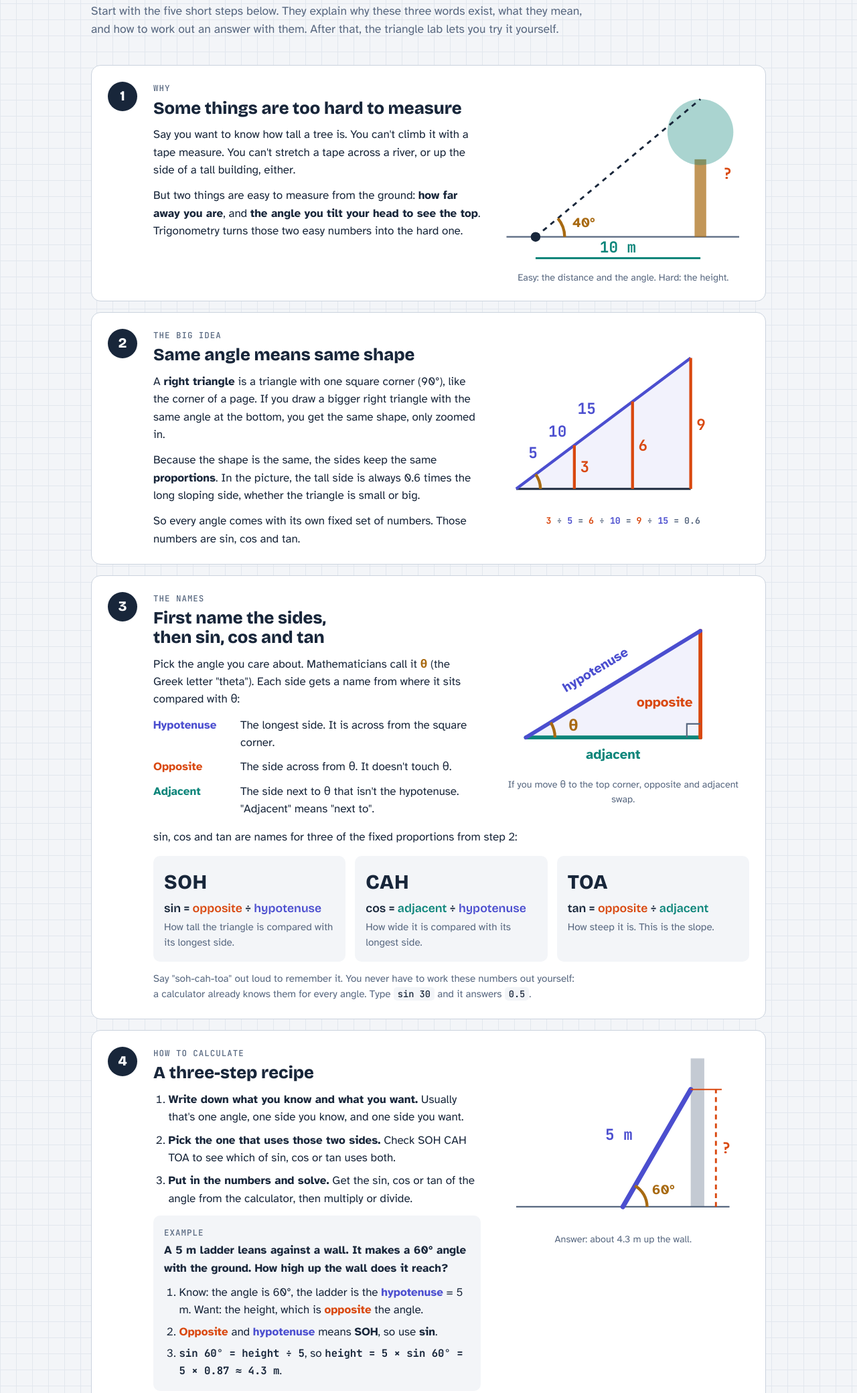
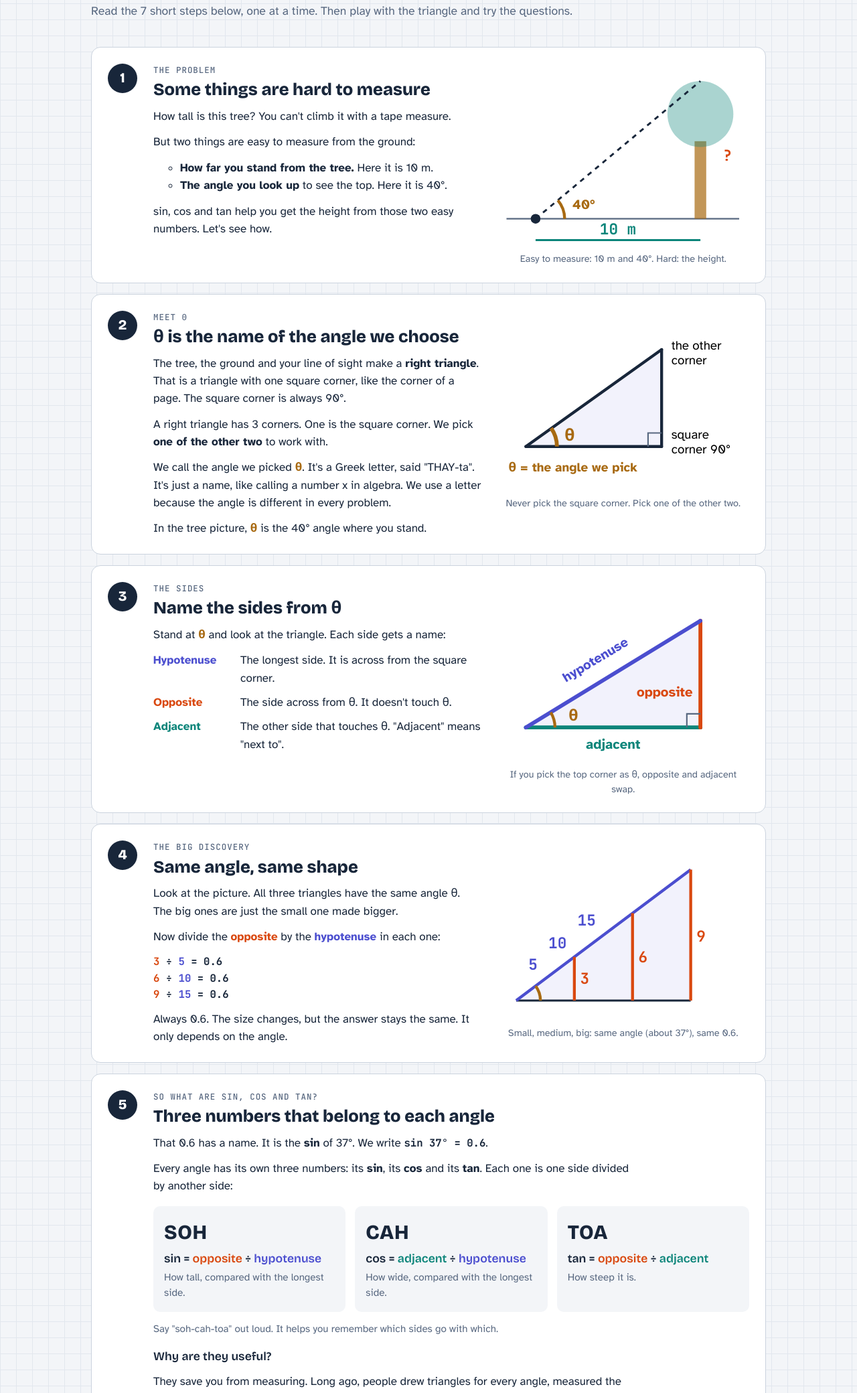
Before and after one commit to OrikatVoithy/math_lessons, a plain HTML site: page trig-lessons/index.html in a window 1280 px wide. Shown: the part 139-2219 px from the top of the page at 67% size. Drawn offline with nearby package versions, Linux system fonts and the light colour scheme.

Commit message:
Level 1: simpler wording, explain θ and why sin/cos/tan exist
Learner feedback: did not see why sin/cos/tan exist, did not understand
θ, and the language was too hard.

- New step 2 "Meet θ": which angle it is, why it is a letter
- New step 5 "So what are sin, cos and tan?": numbers that belong to
  each angle, with a small table and why it saves measuring
- Shorter sentences and everyday words throughout

Co-Authored-By: Claude Opus 5.5 <noreply@anthropic.com>
Claude-Session: https://claude.ai/code/session_01Mbf6AXNTsvPM9AfoVk1tWS

```diff
--- a/trig-lessons/index.html
+++ b/trig-lessons/index.html
@@ -227,6 +227,15 @@ code { font-family: var(--mono); font-size: 0.9em; background: var(--paper); pad
 .nextlevel:hover { border-color: var(--ink); }
 .nextlevel:focus-visible, .golink:focus-visible, a:focus-visible { outline: 3px solid var(--hyp); outline-offset: 2px; }
 
+.tablewrap { overflow-x: auto; }
+.trigtable { border-collapse: collapse; font-variant-numeric: tabular-nums; min-width: 18rem; }
+.trigtable th, .trigtable td { padding: 6px 16px; text-align: right; border-bottom: 1px solid var(--line); }
+.trigtable thead th { font-family: var(--mono); font-size: 0.85rem; color: var(--muted); font-weight: 700; }
+.trigtable tbody th { font-family: var(--mono); color: var(--angle); text-align: left; }
+.trigtable td { font-family: var(--mono); font-weight: 500; }
+.span > h3 { margin-top: 6px; }
+ul.checks.num { list-style: none; padding-left: 0; }
+
 svg text { font-family: var(--body); }
 .handle { cursor: grab; }
 svg .num { font-family: var(--mono); font-weight: 700; }
@@ -256,17 +265,22 @@ svg .num { font-family: var(--mono); font-weight: 700; }
       </div>
     </div>
     <h1>What are sin, cos and tan?</h1>
-    <p class="lede">Start with the five short steps below. They explain why these three words exist, what they mean, and how to work out an answer with them. After that, the triangle lab lets you try it yourself.</p>
+    <p class="lede">Read the 7 short steps below, one at a time. Then play with the triangle and try the questions.</p>
   </header>
 
   <ol class="steps">
     <li class="panel step">
       <div class="stepnum" aria-hidden="true">1</div>
       <div class="stepbody">
-        <div class="eyebrow">Why</div>
-        <h2>Some things are too hard to measure</h2>
-        <p>Say you want to know how tall a tree is. You can't climb it with a tape measure. You can't stretch a tape across a river, or up the side of a tall building, either.</p>
-        <p>But two things are easy to measure from the ground: <b>how far away you are</b>, and <b>the angle you tilt your head to see the top</b>. Trigonometry turns those two easy numbers into the hard one.</p>
+        <div class="eyebrow">The problem</div>
+        <h2>Some things are hard to measure</h2>
+        <p>How tall is this tree? You can't climb it with a tape measure.</p>
+        <p>But two things are easy to measure from the ground:</p>
+        <ul class="checks">
+          <li><b>How far you stand from the tree.</b> Here it is 10 m.</li>
+          <li><b>The angle you look up</b> to see the top. Here it is 40°.</li>
+        </ul>
+        <p>sin, cos and tan help you get the height from those two easy numbers. Let's see how.</p>
       </div>
       <figure>
         <svg viewBox="0 0 260 188" role="img" aria-label="A person 10 metres from a tree, looking up at the top at 40 degrees. The height is unknown.">
@@ -281,18 +295,79 @@ svg .num { font-family: var(--mono); font-weight: 700; }
           <text x="125" y="176" text-anchor="middle" class="t-adj num" font-size="13">10 m</text>
           <text x="238" y="100" text-anchor="middle" class="t-opp num" font-size="22">?</text>
         </svg>
-        <figcaption>Easy: the distance and the angle. Hard: the height.</figcaption>
+        <figcaption>Easy to measure: 10 m and 40°. Hard: the height.</figcaption>
       </figure>
     </li>
 
     <li class="panel step">
       <div class="stepnum" aria-hidden="true">2</div>
       <div class="stepbody">
-        <div class="eyebrow">The big idea</div>
-        <h2>Same angle means same shape</h2>
-        <p>A <b>right triangle</b> is a triangle with one square corner (90°), like the corner of a page. If you draw a bigger right triangle with the same angle at the bottom, you get the same shape, only zoomed in.</p>
-        <p>Because the shape is the same, the sides keep the same <b>proportions</b>. In the picture, the tall side is always 0.6 times the long sloping side, whether the triangle is small or big.</p>
-        <p>So every angle comes with its own fixed set of numbers. Those numbers are sin, cos and tan.</p>
+        <div class="eyebrow">Meet θ</div>
+        <h2>θ is the name of the angle we choose</h2>
+        <p>The tree, the ground and your line of sight make a <b>right triangle</b>. That is a triangle with one square corner, like the corner of a page. The square corner is always 90°.</p>
+        <p>A right triangle has 3 corners. One is the square corner. We pick <b>one of the other two</b> to work with.</p>
+        <p>We call the angle we picked <b class="ang">θ</b>. It's a Greek letter, said "THAY-ta". It's just a name, like calling a number x in algebra. We use a letter because the angle is different in every problem.</p>
+        <p>In the tree picture, <b class="ang">θ</b> is the 40° angle where you stand.</p>
+      </div>
+      <figure>
+        <svg viewBox="0 0 260 185" role="img" aria-label="A right triangle. The bottom left corner is marked theta, the angle we pick. The bottom right corner is the square corner, 90 degrees. The top corner is the other corner.">
+          <polygon points="30,140 170,140 170,40" class="f-hyp-soft"/>
+          <line x1="30" y1="140" x2="170" y2="140" class="s-ink" stroke-width="3" stroke-linecap="round"/>
+          <line x1="170" y1="140" x2="170" y2="40" class="s-ink" stroke-width="3" stroke-linecap="round"/>
+          <line x1="30" y1="140" x2="170" y2="40" class="s-ink" stroke-width="3" stroke-linecap="round"/>
+          <path d="M156,140 L156,126 L170,126" class="s-muted" stroke-width="1.5" fill="none"/>
+          <path d="M62,140 A32,32 0 0 0 56,121" class="s-angle" stroke-width="4" fill="none"/>
+          <text x="70" y="134" class="t-angle" font-size="17" font-weight="700">θ</text>
+          <text x="12" y="166" class="t-angle" font-size="13" font-weight="700">θ = the angle we pick</text>
+          <text x="180" y="132" class="t-ink" font-size="13"><tspan x="180" dy="0">square</tspan><tspan x="180" dy="15">corner 90°</tspan></text>
+          <text x="180" y="40" class="t-ink" font-size="13"><tspan x="180" dy="0">the other</tspan><tspan x="180" dy="15">corner</tspan></text>
+        </svg>
+        <figcaption>Never pick the square corner. Pick one of the other two.</figcaption>
+      </figure>
+    </li>
+
+    <li class="panel step">
+      <div class="stepnum" aria-hidden="true">3</div>
+      <div class="stepbody">
+        <div class="eyebrow">The sides</div>
+        <h2>Name the sides from θ</h2>
+        <p>Stand at <b class="ang">θ</b> and look at the triangle. Each side gets a name:</p>
+        <dl class="defs">
+          <div><dt class="hyp">Hypotenuse</dt><dd>The longest side. It is across from the square corner.</dd></div>
+          <div><dt class="opp">Opposite</dt><dd>The side across from θ. It doesn't touch θ.</dd></div>
+          <div><dt class="adj">Adjacent</dt><dd>The other side that touches θ. "Adjacent" means "next to".</dd></div>
+        </dl>
+      </div>
+      <figure>
+        <svg viewBox="0 0 260 185" role="img" aria-label="Right triangle with angle theta at the bottom left. The side across from theta is opposite, the bottom side is adjacent, the sloping side is the hypotenuse.">
+          <polygon points="30,150 210,150 210,40" class="f-hyp-soft"/>
+          <line x1="30" y1="150" x2="210" y2="150" class="s-adj" stroke-width="4" stroke-linecap="round"/>
+          <line x1="210" y1="150" x2="210" y2="40" class="s-opp" stroke-width="4" stroke-linecap="round"/>
+          <line x1="30" y1="150" x2="210" y2="40" class="s-hyp" stroke-width="4" stroke-linecap="round"/>
+          <path d="M196,150 L196,136 L210,136" class="s-muted" stroke-width="1.5" fill="none"/>
+          <path d="M60,150 A30,30 0 0 0 55.6,134.4" class="s-angle" stroke-width="3" fill="none"/>
+          <text x="74" y="143" class="t-angle" font-size="16" font-weight="700">θ</text>
+          <text x="120" y="172" text-anchor="middle" class="t-adj" font-size="14" font-weight="700">adjacent</text>
+          <text x="202" y="118" text-anchor="end" class="t-opp" font-size="14" font-weight="700">opposite</text>
+          <text x="104" y="84" text-anchor="middle" class="t-hyp" font-size="14" font-weight="700" transform="rotate(-31 104 84)">hypotenuse</text>
+        </svg>
+        <figcaption>If you pick the top corner as θ, opposite and adjacent swap.</figcaption>
+      </figure>
+    </li>
+
+    <li class="panel step">
+      <div class="stepnum" aria-hidden="true">4</div>
+      <div class="stepbody">
+        <div class="eyebrow">The big discovery</div>
+        <h2>Same angle, same shape</h2>
+        <p>Look at the picture. All three triangles have the same angle θ. The big ones are just the small one made bigger.</p>
+        <p>Now divide the <b class="opp">opposite</b> by the <b class="hyp">hypotenuse</b> in each one:</p>
+        <ul class="checks num">
+          <li><span class="opp">3</span> ÷ <span class="hyp">5</span> = 0.6</li>
+          <li><span class="opp">6</span> ÷ <span class="hyp">10</span> = 0.6</li>
+          <li><span class="opp">9</span> ÷ <span class="hyp">15</span> = 0.6</li>
+        </ul>
+        <p>Always 0.6. The size changes, but the answer stays the same. It only depends on the angle.</p>
       </div>
       <figure>
         <svg viewBox="0 0 260 185" role="img" aria-label="Three right triangles with the same angle, sizes 3-4-5, 6-8-10 and 9-12-15.">
@@ -310,65 +385,61 @@ svg .num { font-family: var(--mono); font-weight: 700; }
           <text x="102" y="88" text-anchor="end" class="t-hyp num" font-size="12">15</text>
           <path d="M45,165 A25,25 0 0 0 40,150" class="s-angle" stroke-width="3" fill="none"/>
         </svg>
-        <figcaption><span class="num"><span class="opp">3</span> ÷ <span class="hyp">5</span> = <span class="opp">6</span> ÷ <span class="hyp">10</span> = <span class="opp">9</span> ÷ <span class="hyp">15</span> = 0.6</span></figcaption>
+        <figcaption>Small, medium, big: same angle (about 37°), same 0.6.</figcaption>
       </figure>
     </li>
 
     <li class="panel step">
-      <div class="stepnum" aria-hidden="true">3</div>
-      <div class="stepbody">
-        <div class="eyebrow">The names</div>
-        <h2>First name the sides, then sin, cos and tan</h2>
-        <p>Pick the angle you care about. Mathematicians call it <b class="ang">θ</b> (the Greek letter "theta"). Each side gets a name from where it sits compared with θ:</p>
-        <dl class="defs">
-          <div><dt class="hyp">Hypotenuse</dt><dd>The longest side. It is across from the square corner.</dd></div>
-          <div><dt class="opp">Opposite</dt><dd>The side across from θ. It doesn't touch θ.</dd></div>
-          <div><dt class="adj">Adjacent</dt><dd>The side next to θ that isn't the hypotenuse. "Adjacent" means "next to".</dd></div>
-        </dl>
+      <div class="stepnum" aria-hidden="true">5</div>
+      <div class="stepbody span-body">
+        <div class="eyebrow">So what are sin, cos and tan?</div>
+        <h2>Three numbers that belong to each angle</h2>
+        <p>That 0.6 has a name. It is the <b>sin</b> of 37°. We write <span class="num">sin 37° = 0.6</span>.</p>
+        <p>Every angle has its own three numbers: its <b>sin</b>, its <b>cos</b> and its <b>tan</b>. Each one is one side divided by another side:</p>
       </div>
-      <figure>
-        <svg viewBox="0 0 260 185" role="img" aria-label="Right triangle with angle theta at the bottom left. The side across from theta is opposite, the bottom side is adjacent, the sloping side is the hypotenuse.">
-          <polygon points="30,150 210,150 210,40" class="f-hyp-soft"/>
-          <line x1="30" y1="150" x2="210" y2="150" class="s-adj" stroke-width="4" stroke-linecap="round"/>
-          <line x1="210" y1="150" x2="210" y2="40" class="s-opp" stroke-width="4" stroke-linecap="round"/>
-          <line x1="30" y1="150" x2="210" y2="40" class="s-hyp" stroke-width="4" stroke-linecap="round"/>
-          <path d="M196,150 L196,136 L210,136" class="s-muted" stroke-width="1.5" fill="none"/>
-          <path d="M60,150 A30,30 0 0 0 55.6,134.4" class="s-angle" stroke-width="3" fill="none"/>
-          <text x="74" y="143" class="t-angle" font-size="16" font-weight="700">θ</text>
-          <text x="120" y="172" text-anchor="middle" class="t-adj" font-size="14" font-weight="700">adjacent</text>
-          <text x="202" y="118" text-anchor="end" class="t-opp" font-size="14" font-weight="700">opposite</text>
-          <text x="104" y="84" text-anchor="middle" class="t-hyp" font-size="14" font-weight="700" transform="rotate(-31 104 84)">hypotenuse</text>
-        </svg>
-        <figcaption>If you move θ to the top corner, opposite and adjacent swap.</figcaption>
-      </figure>
       <div class="span">
-        <p>sin, cos and tan are names for three of the fixed proportions from step 2:</p>
         <div class="trio">
-          <div class="card"><div class="mn">SOH</div><h3>sin = <span class="opp">opposite</span> ÷ <span class="hyp">hypotenuse</span></h3><p>How tall the triangle is compared with its longest side.</p></div>
-          <div class="card"><div class="mn">CAH</div><h3>cos = <span class="adj">adjacent</span> ÷ <span class="hyp">hypotenuse</span></h3><p>How wide it is compared with its longest side.</p></div>
-          <div class="card"><div class="mn">TOA</div><h3>tan = <span class="opp">opposite</span> ÷ <span class="adj">adjacent</span></h3><p>How steep it is. This is the slope.</p></div>
+          <div class="card"><div class="mn">SOH</div><h3>sin = <span class="opp">opposite</span> ÷ <span class="hyp">hypotenuse</span></h3><p>How tall, compared with the longest side.</p></div>
+          <div class="card"><div class="mn">CAH</div><h3>cos = <span class="adj">adjacent</span> ÷ <span class="hyp">hypotenuse</span></h3><p>How wide, compared with the longest side.</p></div>
+          <div class="card"><div class="mn">TOA</div><h3>tan = <span class="opp">opposite</span> ÷ <span class="adj">adjacent</span></h3><p>How steep it is.</p></div>
         </div>
-        <p class="tip">Say "soh-cah-toa" out loud to remember it. You never have to work these numbers out yourself: a calculator already knows them for every angle. Type <code>sin 30</code> and it answers <code>0.5</code>.</p>
+        <p class="tip">Say "soh-cah-toa" out loud. It helps you remember which sides go with which.</p>
+        <h3>Why are they useful?</h3>
+        <p>They save you from measuring. Long ago, people drew triangles for every angle, measured the sides very carefully, and wrote the answers in big tables. Here is a small part of one:</p>
+        <div class="tablewrap">
+          <table class="trigtable">
+            <thead><tr><th scope="col">Angle</th><th scope="col">sin</th><th scope="col">cos</th><th scope="col">tan</th></tr></thead>
+            <tbody>
+              <tr><th scope="row">10°</th><td>0.17</td><td>0.98</td><td>0.18</td></tr>
+              <tr><th scope="row">30°</th><td>0.50</td><td>0.87</td><td>0.58</td></tr>
+              <tr><th scope="row">45°</th><td>0.71</td><td>0.71</td><td>1.00</td></tr>
+              <tr><th scope="row">60°</th><td>0.87</td><td>0.50</td><td>1.73</td></tr>
+              <tr><th scope="row">80°</th><td>0.98</td><td>0.17</td><td>5.67</td></tr>
+            </tbody>
+          </table>
+        </div>
+        <p>Read the 30° row like this: in <b>any</b> right triangle with a 30° angle, the opposite side is 0.50 (half) of the hypotenuse.</p>
+        <p>Today you don't need the table. Your calculator has all of it inside. Type <code>sin 30</code> and it shows <code>0.5</code>.</p>
       </div>
     </li>
 
     <li class="panel step">
-      <div class="stepnum" aria-hidden="true">4</div>
+      <div class="stepnum" aria-hidden="true">6</div>
       <div class="stepbody">
-        <div class="eyebrow">How to calculate</div>
-        <h2>A three-step recipe</h2>
+        <div class="eyebrow">How to use them</div>
+        <h2>Three steps</h2>
         <ol class="recipe">
-          <li><b>Write down what you know and what you want.</b> Usually that's one angle, one side you know, and one side you want.</li>
-          <li><b>Pick the one that uses those two sides.</b> Check SOH CAH TOA to see which of sin, cos or tan uses both.</li>
-          <li><b>Put in the numbers and solve.</b> Get the sin, cos or tan of the angle from the calculator, then multiply or divide.</li>
+          <li><b>Write what you know and what you want.</b> Usually that's one angle, one side you know, and one side you want.</li>
+          <li><b>Pick sin, cos or tan.</b> Choose the one that uses both of your sides (check SOH CAH TOA).</li>
+          <li><b>Put in the numbers.</b> Get the value from the calculator, then multiply.</li>
         </ol>
         <div class="example">
           <div class="eyebrow">Example</div>
-          <p><b>A 5 m ladder leans against a wall. It makes a 60° angle with the ground. How high up the wall does it reach?</b></p>
+          <p><b>A 5 m ladder leans on a wall. It makes a 60° angle with the ground. How high up the wall does it reach?</b></p>
           <ol class="recipe compact">
-            <li>Know: the angle is 60°, the ladder is the <b class="hyp">hypotenuse</b> = 5 m. Want: the height, which is <b class="opp">opposite</b> the angle.</li>
-            <li><b class="opp">Opposite</b> and <b class="hyp">hypotenuse</b> means <b>SOH</b>, so use <b>sin</b>.</li>
-            <li><span class="num">sin 60° = height ÷ 5</span>, so <span class="num">height = 5 × sin 60° = 5 × 0.87 ≈ 4.3 m</span>.</li>
+            <li>Know: θ = 60°, and the ladder is the <b class="hyp">hypotenuse</b> = 5 m. Want: the height. That is the <b class="opp">opposite</b> side.</li>
+            <li><b class="opp">Opposite</b> and <b class="hyp">hypotenuse</b> go together in <b>SOH</b>. So use <b>sin</b>.</li>
+            <li>sin 60° = 0.87 (from the table or a calculator). So the height is <span class="num">5 × 0.87 ≈ 4.3 m</span>.</li>
           </ol>
         </div>
       </div>
@@ -389,27 +460,30 @@ svg .num { font-family: var(--mono); font-weight: 700; }
     </li>
 
     <li class="panel step">
-      <div class="stepnum" aria-hidden="true">5</div>
+      <div class="stepnum" aria-hidden="true">7</div>
       <div class="stepbody span-body">
-        <div class="eyebrow">Where it's used</div>
-        <h2>Who uses this in real life</h2>
-        <p>Back to the tree from step 1: you stand 10 m away and look up at 40°. The height is <b class="opp">opposite</b>, the 10 m is <b class="adj">adjacent</b>, so use <b>tan</b>: <span class="num">height = 10 × tan 40° ≈ 10 × 0.84 ≈ 8.4 m</span>. No climbing needed.</p>
+        <div class="eyebrow">Back to the tree</div>
+        <h2>Now we can solve step 1</h2>
+        <p>You stand 10 m from the tree and look up at θ = 40°.</p>
+        <ul class="checks">
+          <li>The height is <b class="opp">opposite</b> θ. The 10 m on the ground is <b class="adj">adjacent</b> to θ.</li>
+          <li>Opposite and adjacent go together in <b>TOA</b>. So use <b>tan</b>.</li>
+          <li>tan 40° = 0.84. So the height is <span class="num">10 × 0.84 ≈ 8.4 m</span>.</li>
+        </ul>
+        <p>No climbing needed. People use the same idea every day:</p>
         <ul class="uses">
-          <li><h3>Builders</h3><p>Work out how steep a roof or a wheelchair ramp is, and how long the boards must be.</p></li>
-          <li><h3>Video games</h3><p>When a character runs at an angle, cos tells the game how far to move across and sin how far to move up.</p></li>
-          <li><h3>Maps and GPS</h3><p>Surveyors and phones find positions and distances from angles to known points.</p></li>
-          <li><h3>Pilots and sailors</h3><p>Work out the real direction to steer when wind or current pushes them sideways.</p></li>
-          <li><h3>Engineers</h3><p>Split the pull on a bridge cable into the part that holds it up and the part that pulls sideways.</p></li>
-          <li><h3>Astronomers</h3><p>Measured the distance to the Moon and to nearby stars using angles, long before rockets.</p></li>
+          <li><h3>Builders</h3><p>How steep a roof or ramp is, and how long the boards must be.</p></li>
+          <li><h3>Video games</h3><p>How far a character moves across and up when it runs at an angle.</p></li>
+          <li><h3>Maps and GPS</h3><p>Finding where things are from angles to places you know.</p></li>
         </ul>
       </div>
     </li>
   </ol>
 
   <div>
-    <div class="eyebrow">Step 6</div>
+    <div class="eyebrow">Step 8</div>
     <h2>Now try it yourself</h2>
-    <p class="lede" style="margin-top:8px">Drag the corner of the triangle and watch sin, cos and tan change. Try switching which corner θ is at, and changing the size.</p>
+    <p class="lede" style="margin-top:8px">Drag the corner of the triangle and watch sin, cos and tan change. Then try making it bigger or smaller with the size slider: the numbers stay the same.</p>
   </div>
 
   <section class="panel lab" aria-label="Interactive triangle">
@@ -422,7 +496,7 @@ svg .num { font-family: var(--mono); font-weight: 700; }
       <div class="ratios" id="ratios"></div>
       <div class="controls">
         <div class="row">
-          <span class="label">Look from</span>
+          <span class="label">θ is the</span>
           <div class="seg" role="radiogroup" aria-label="Which angle is θ">
             <input type="radio" name="view" id="viewA" value="A" checked><label for="viewA">bottom corner</label>
             <input type="radio" name="view" id="viewB" value="B"><label for="viewB">top corner</label>
@@ -448,7 +522,7 @@ svg .num { font-family: var(--mono); font-weight: 700; }
     <div>
       <div class="eyebrow">Practice</div>
       <h2 id="practiceTitle">Check yourself</h2>
-      <p class="lede" style="margin-top:8px">First find θ. Then work out which side is opposite it and which is next to it. The triangle may be flipped.</p>
+      <p class="lede" style="margin-top:8px">First find θ (the marked angle). Then find the side across from it (opposite) and the other side that touches it (adjacent). Careful: some triangles are flipped.</p>
     </div>
     <div class="panel practice">
       <div class="fig"><svg id="mini" viewBox="0 0 260 190" role="img" aria-label="Practice triangle"></svg><div class="legend" id="legend" hidden></div></div>
@@ -640,7 +714,7 @@ svg .num { font-family: var(--mono); font-weight: 700; }
 
     $("note").innerHTML = st.view === "A"
       ? "Move the <b>size</b> slider. The sides get longer, but sin, cos and tan stay the same. They only depend on the angle."
-      : "From the top corner, <b class=\"opp\">opposite</b> and <b class=\"adj\">adjacent</b> have swapped. The <b class=\"hyp\">hypotenuse</b> never changes. That is why you always find θ first.";
+      : "Now θ is the top corner, so <b class=\"opp\">opposite</b> and <b class=\"adj\">adjacent</b> have swapped. The <b class=\"hyp\">hypotenuse</b> stays the same. That's why you always find θ first.";
   }
 
   let focusHandle = false;
```
